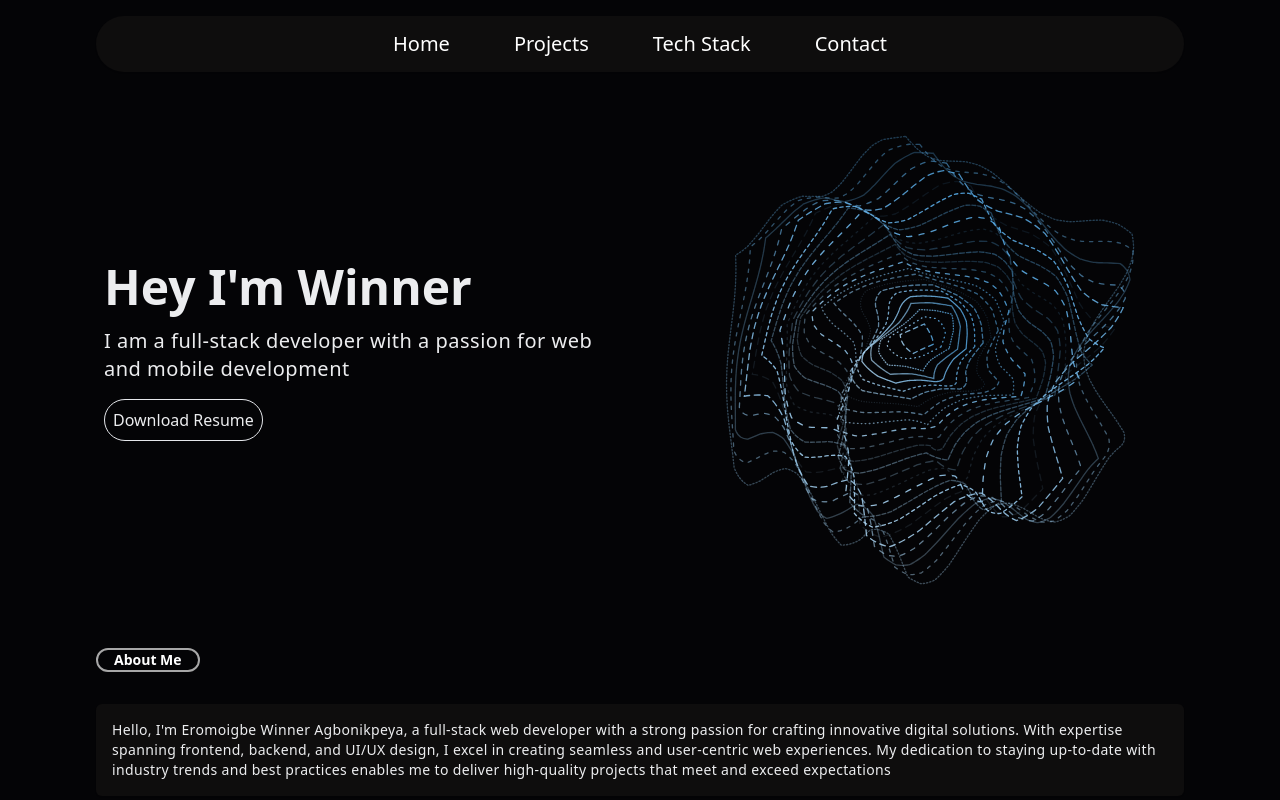
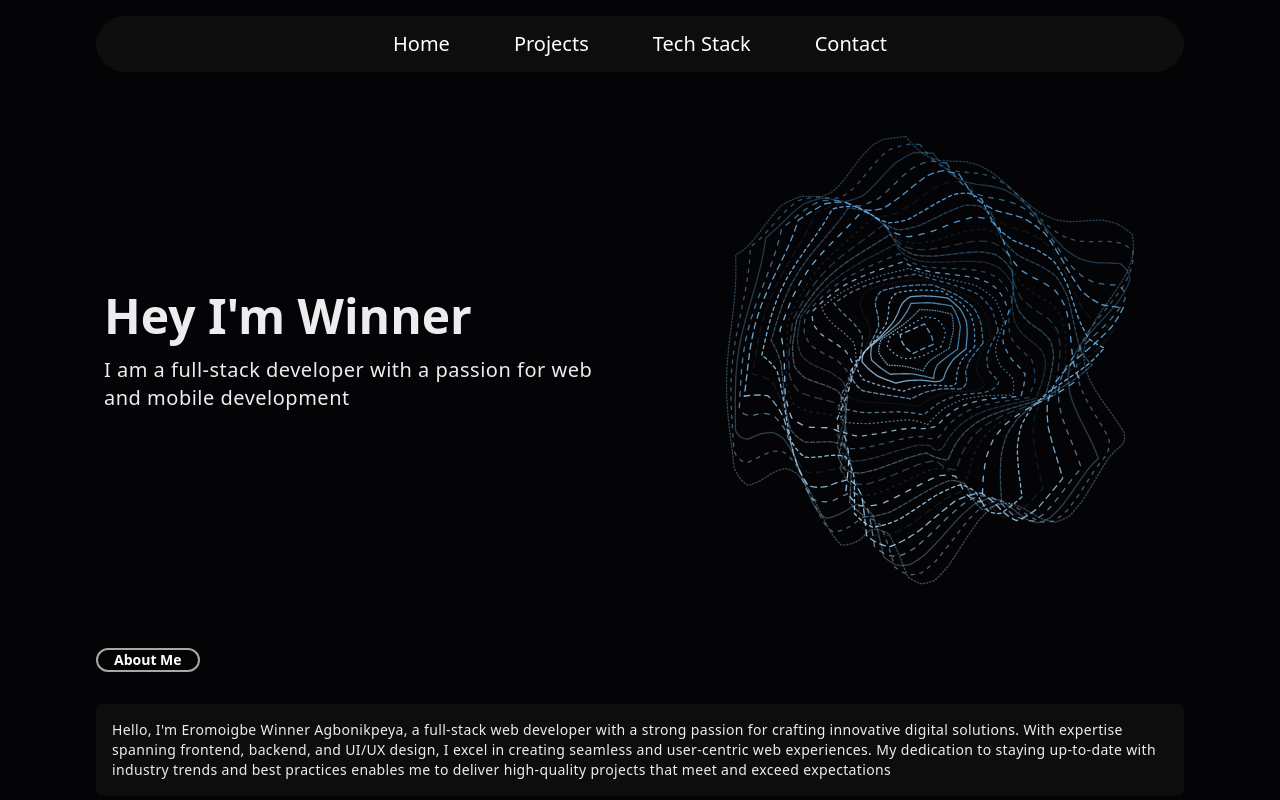
Before and after one commit to winnerezy/my-portfolio, a Vue app: page / in a window 1280 px wide. Shown: the top 800 px of the page. Built offline with nearby package versions, Linux system fonts and the light colour scheme.

Commit message:
chore: Removed resume download

```diff
--- a/src/components/Hero.vue
+++ b/src/components/Hero.vue
@@ -20,7 +20,7 @@ export default defineComponent({
           I am a full-stack developer with a passion for web and mobile
           development
         </h3>
-        <a class="border w-fit p-2 rounded-full hover:-translate-y-1 transition cursor-pointer" href="../assets/eromoigbe-agbonikpeya-resume.pdf" download>Download Resume</a>
+        <!-- <a class="border w-fit p-2 rounded-full hover:-translate-y-1 transition cursor-pointer" download :href="downloadById(../assets/eromoigbe-agbonikpeya-resume.pdf)">Download Resume</a> -->
       </section>
 
       <svg
```
